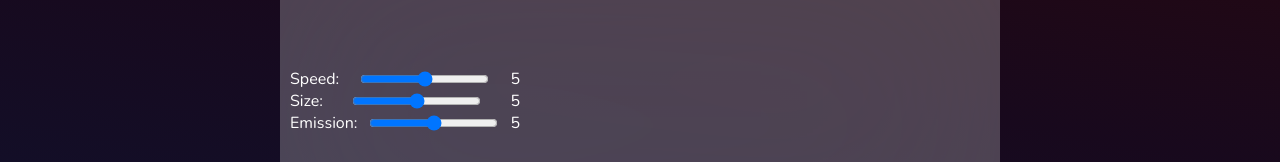
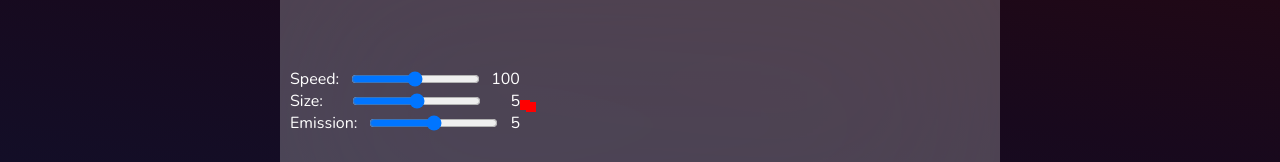
Before and after one commit to AchoDev/Portfolio-Vue, a Vue app: page /fun in a window 1280 px wide. Shown: the part 343-505 px from the top of the page. Built offline with nearby package versions, Linux system fonts and the light colour scheme; no server answers.

Commit message:
working on particle system

```diff
--- a/src/components/ParticleSystem.vue
+++ b/src/components/ParticleSystem.vue
@@ -13,12 +13,48 @@ const props = defineProps<{
     speed: number,
     size: number,
     emission: number,
+    startRadius: number,
+    endRadius: number,
 }>()
+
+function getRandomDirection() {
+    const degree = Math.random() * (props.endRadius - props.startRadius) + props.startRadius
+    const radian = degree * Math.PI / 180
+    const x = Math.cos(radian)
+    const y = Math.sin(radian)
+
+    return { x, y }
+}
+
+let lastUpdate = 0
 
 onMounted(() => {
     setInterval(() => {
-        const particle = particleContainer.value.createElement('div')
-    }, 1000 / 50)
+        const particle: HTMLDivElement = document.createElement('div')
+        particle.classList.add('particle')
+        particle.style.left = '0px'
+        particle.style.top = '0px'
+        particleContainer.value.appendChild(particle)
+
+        const direction = getRandomDirection()
+
+
+        const interval = setInterval(() => {
+            const now = Date.now()
+            const dt = (now - lastUpdate) / 1000
+            lastUpdate = now
+
+            particle.style.left = ((props.speed * dt + Math.abs(particle.offsetLeft)) * direction.x) + 'px'
+            particle.style.top = ((props.speed * dt + Math.abs(particle.offsetTop)) * direction.y) + 'px'
+        }, 1000 / 50)
+
+        setTimeout(() => {
+            clearInterval(interval)
+            particleContainer.value.removeChild(particle)
+        }, 1000)
+
+    }, 1000 / props.emission)
+    // }, 1000)
 })
 
 </script>
@@ -28,6 +64,14 @@ onMounted(() => {
 #particle-container {
     width: 1px;
     height: 1px;
+    position: relative;
+    &:deep(.particle) {
+        width: 10px;
+        height: 10px;
+        left: 0px;
+        background: red;
+        position: absolute;
+    }
 }
 
 </style>
--- a/src/pages/fun/ParticleSystemMaker.vue
+++ b/src/pages/fun/ParticleSystemMaker.vue
@@ -4,7 +4,7 @@
     <div id="controls">
         <div>
             Speed:
-            <input v-model="speed" type="range" min="0" max="10">
+            <input v-model="speed" type="range" min="0" max="200">
             {{ speed }}
         </div>
 
@@ -25,6 +25,8 @@
         :speed="speed"
         :size="size"
         :emission="emission"
+        :start-radius="0"
+        :end-radius="360"
     />
 
 </div>
@@ -35,7 +37,7 @@
 import { ref } from 'vue';
 import ParticleSystem from '../../components/ParticleSystem.vue';
 
-const speed = ref<number>(5)
+const speed = ref<number>(100)
 const size = ref<number>(5)
 const emission = ref<number>(5)
 
```
